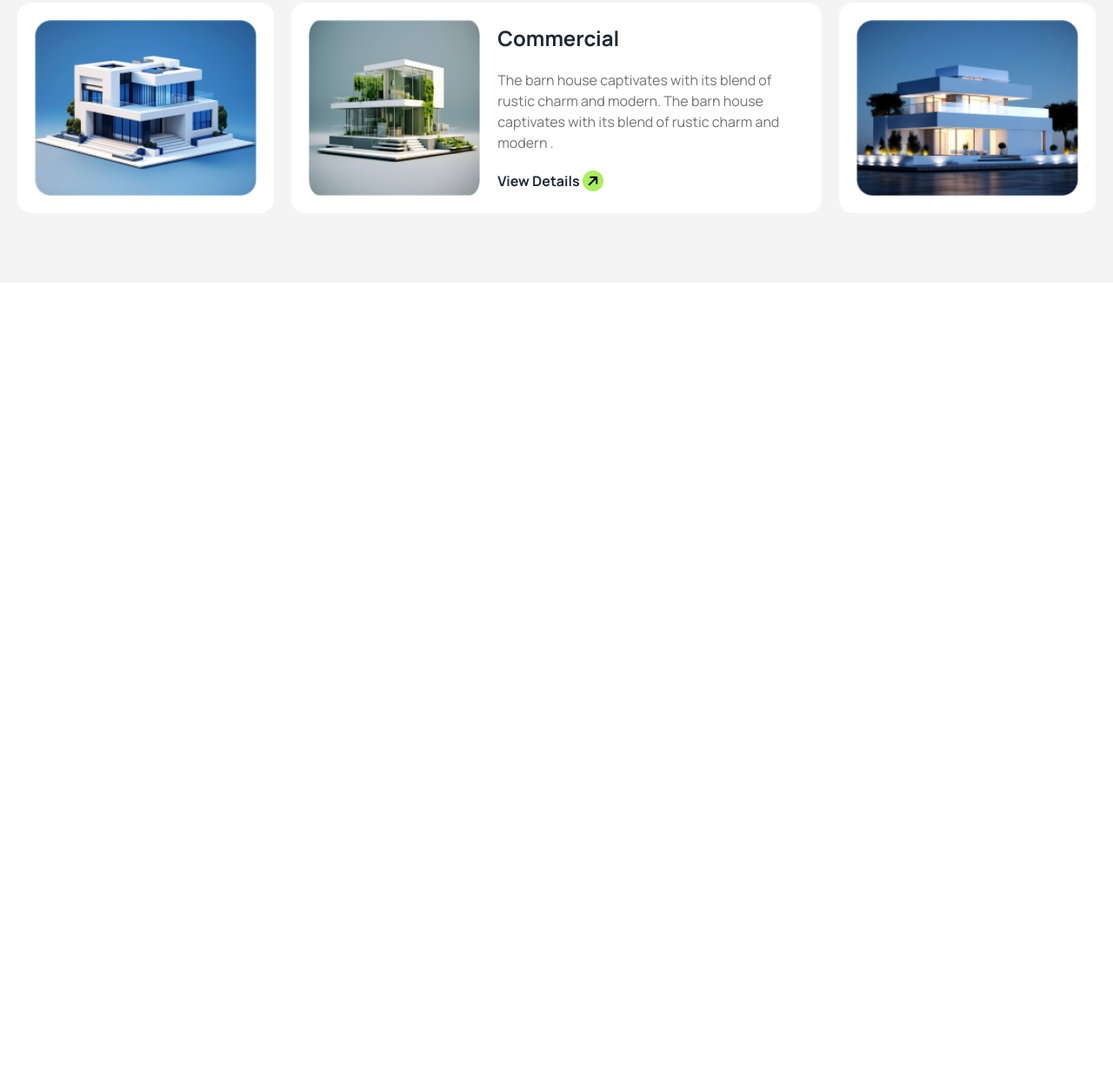
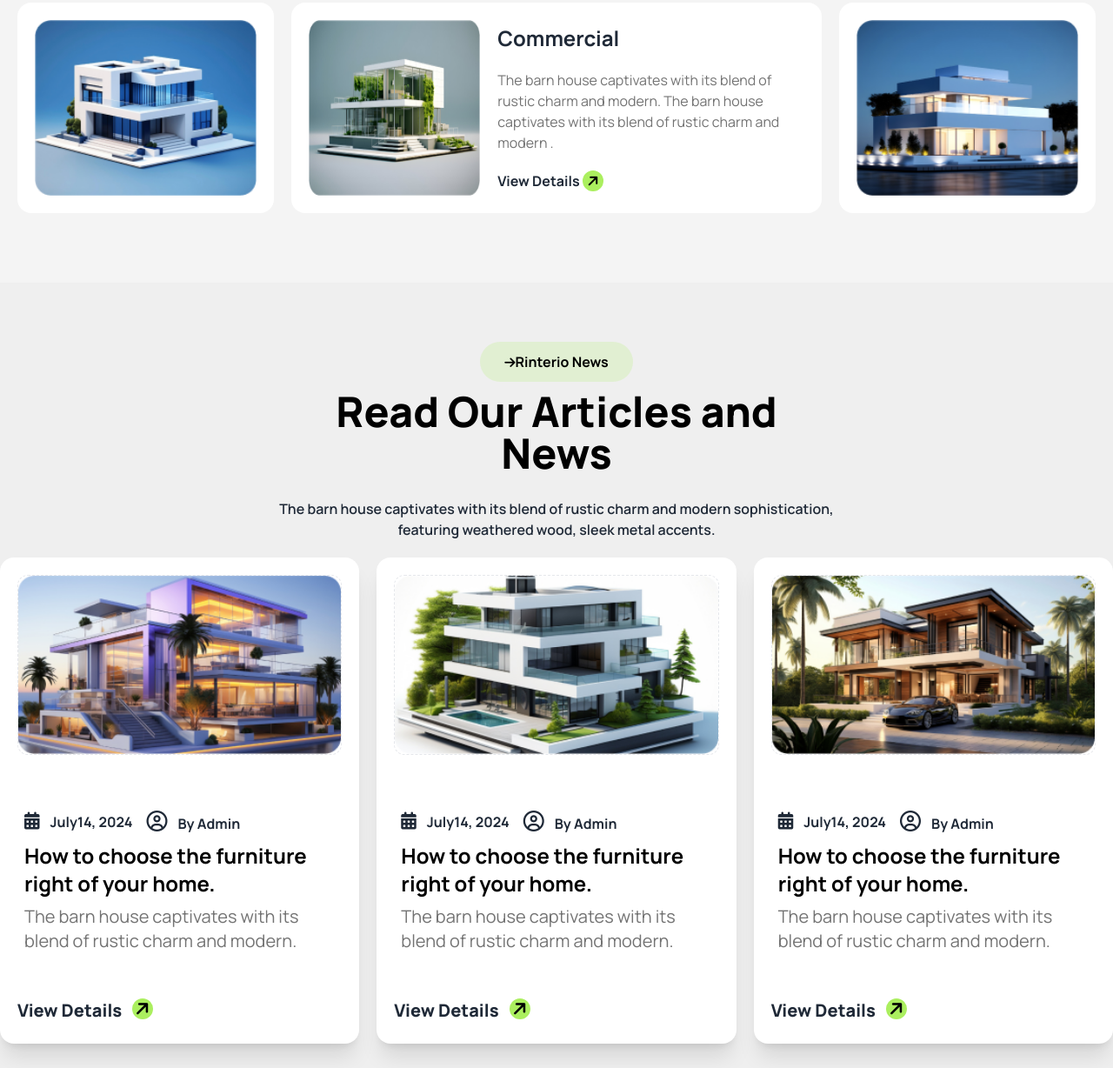
Before and after one commit to Jahid458/Rinterio-House-using-Daisi-ui, a plain HTML site: page index.html in a window 1280 px wide. Shown: the part 3420-4648 px from the top of the page at 87% size. Before the commit the page ends 3745 px from the top, so only its background shows below. Drawn offline with nearby package versions, Linux system fonts and the light colour scheme.

Commit message:
Article nees card section added

```diff
--- a/index.html
+++ b/index.html
@@ -351,5 +351,91 @@
            </div>
      </section>
 
+     <!-- News Sections -->
+     <section class="bg-green">
+       <div class="container mx-auto">
+
+         <!-- News Heading sections -->
+        <div class="md:w-1/2 mx-auto text-center ">
+            <a href="#" class="px-7 py-3 rounded-3xl bg-btnColor2 text-black font-bold hover:bg-btnColor">
+              <i class="fa-solid fa-arrow-right  text-black leading-6 font-extrabold text-sm text-center mt-20 mb-5"></i>Rinterio News</a>
+              <h2 class="text-black text-2xl md:text-3xl lg:text-5xl font-extrabold mb-7">Read Our Articles and News</h2>
+              <p class="text-md md:text-md mb-5 font-semibold">
+                The barn house captivates with its blend of rustic charm and modern sophistication, featuring weathered wood, sleek metal accents.
+              </p>
+        </div>
+
+        <!-- News Contents -->
+         <div class="grid grid-cols-1 md:grid-cols-1 lg:grid-cols-3 gap-5">
+          <!-- News 1 -->
+            <div class=" card bg-primaryColor flex w-full shadow-xl gap-5 md:flex-row lg:flex-col mb-7">
+              <figure class="px-5 pt-5">
+                  <img src="./images/article1.png" alt="" class="rounded-xl w-full border border-dashed">
+              </figure>
+
+              <div class="card-body text-left px-5 sm:px-7">
+                 <div class="flex items-center text-left mr-auto space-x-4 mt-2 font-bold">
+                    <li class="list-none text-md"><i class="fa-solid fa-calendar-days text-xl mr-3"></i>July14, 2024</li>
+                    <li class="list-none text-md"><i class="fa-regular fa-circle-user text-2xl mr-3"></i>By Admin</li>
+                 </div>
+                 <h2 class="card-title text-2xl font-bold  text-black">How to choose the furniture right  of your home.</h2>
+                 <p class="text-secondaryColor text-xl">The barn house captivates with its blend of rustic charm and modern.</p>
+              </div>
+              <div class=" px-5 mb-6">
+                <a href="#" class="font-extrabold text-xl rounded-3xl flex gap-3">View Details <i class="fa-solid fa-arrow-right bg-btnColor text-black rounded-full w-6 h-6 text-center leading-6 -rotate-45" ></i>
+                </a>
+              </div>
+            </div>
+
+            <!-- News 2 -->
+            <div class=" card bg-primaryColor flex w-full shadow-xl gap-5 md:flex-row lg:flex-col mb-7 ">
+              <figure class="px-5 pt-5">
+                  <img src="./images/article2.png" alt="" class="rounded-xl w-full border border-dashed">
+              </figure>
+
+              <div class="card-body text-left px-5 sm:px-7">
+                 <div class="flex items-center text-left mr-auto space-x-4 mt-2 font-bold">
+                    <li class="list-none text-md"><i class="fa-solid fa-calendar-days text-xl mr-3"></i>July14, 2024</li>
+                    <li class="list-none text-md"><i class="fa-regular fa-circle-user text-2xl mr-3"></i>By Admin</li>
+                 </div>
+                 <h2 class="card-title text-2xl font-bold  text-black">How to choose the furniture right  of your home.</h2>
+                 <p class="text-secondaryColor text-xl">The barn house captivates with its blend of rustic charm and modern.</p>
+              </div>
+              <div class=" px-5 mb-6">
+                <a href="#" class="font-extrabold text-xl rounded-3xl flex gap-3">View Details <i class="fa-solid fa-arrow-right bg-btnColor text-black rounded-full w-6 h-6 text-center leading-6 -rotate-45" ></i>
+                </a>
+              </div>
+            </div>
+
+            <!-- News 3 -->
+            <div class=" card bg-primaryColor flex w-full shadow-xl gap-5 md:flex-row lg:flex-col mb-7">
+              <figure class="px-5 pt-5">
+                  <img src="./images/article3.png" alt="" class="rounded-xl w-full border border-dashed">
+              </figure>
+
+              <div class="card-body text-left px-5 sm:px-7">
+                 <div class="flex items-center text-left mr-auto space-x-4 mt-2 font-bold">
+                    <li class="list-none text-md"><i class="fa-solid fa-calendar-days text-xl mr-3"></i>July14, 2024</li>
+                    <li class="list-none text-md"><i class="fa-regular fa-circle-user text-2xl mr-3"></i>By Admin</li>
+                 </div>
+                 <h2 class="card-title text-2xl font-bold  text-black">How to choose the furniture right  of your home.</h2>
+                 <p class="text-secondaryColor text-xl">The barn house captivates with its blend of rustic charm and modern.</p>
+              </div>
+              <div class=" px-5 mb-6">
+                <a href="#" class="font-extrabold text-xl rounded-3xl flex gap-3">View Details <i class="fa-solid fa-arrow-right bg-btnColor text-black rounded-full w-6 h-6 text-center leading-6 -rotate-45" ></i>
+                </a>
+              </div>
+            </div>
+
+
+         </div>
+      </div>
+     </section>
+
+
+
+
+
+
 </body>
 </html>
```
